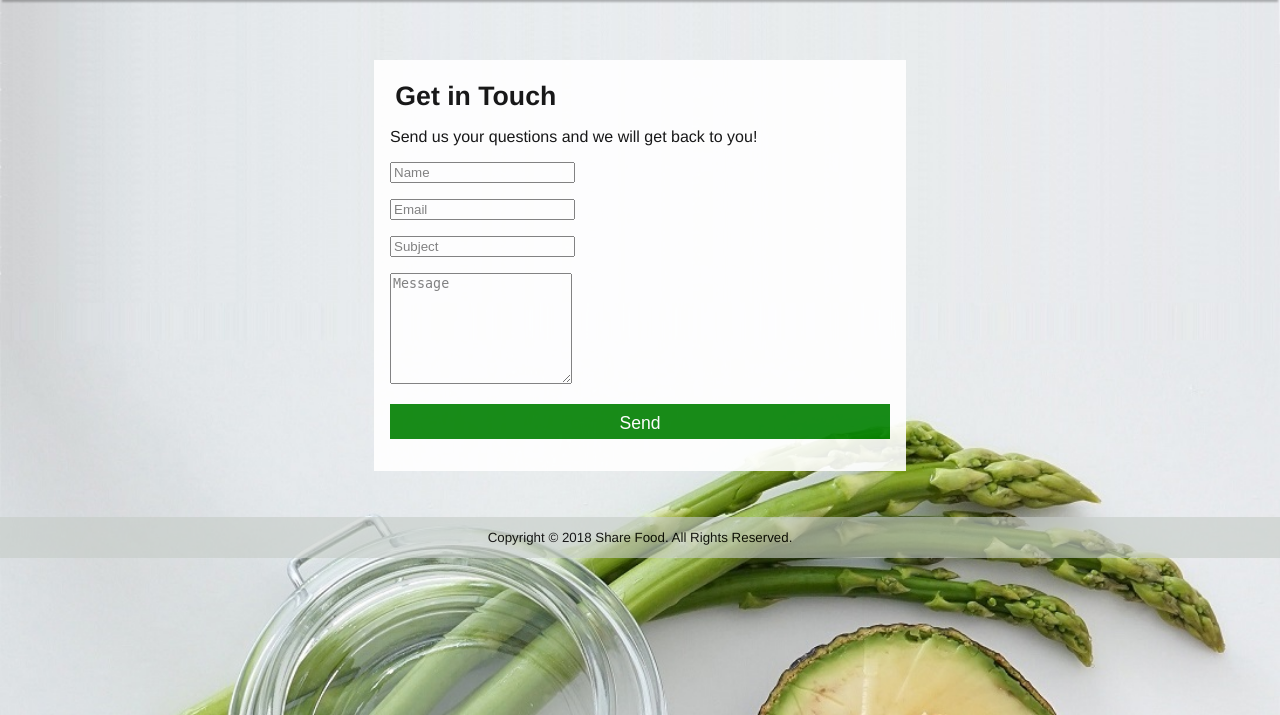
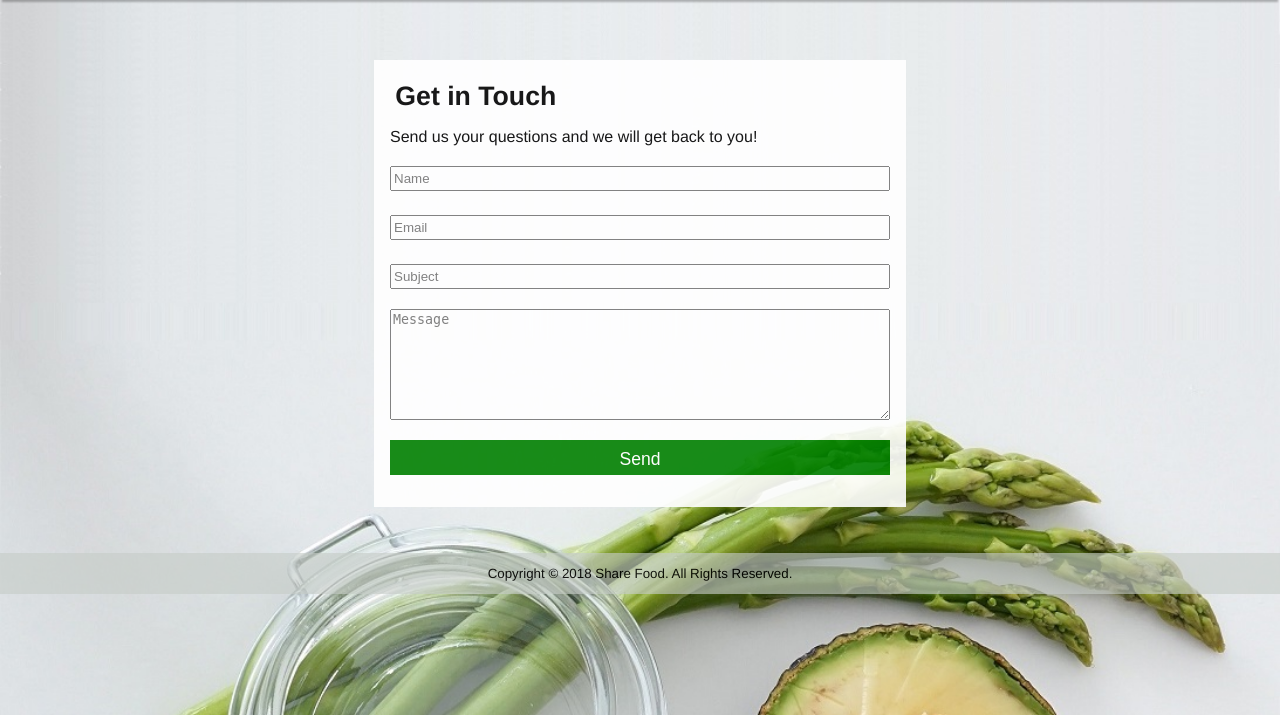
Before and after one commit to A01037479/2910-project, a PHP site: page /contact.php in a window 1280 px wide. Shown: the part 72-787 px from the top of the page. Run offline with PHP 8.4, Linux system fonts and the light colour scheme; some libraries are stand-ins or nearby versions; some web fonts are replaced.

Commit message:
fixed contact form styling issue

```diff
--- a/Sharefood/contact.php
+++ b/Sharefood/contact.php
@@ -9,7 +9,7 @@ require_once('view/top.php');
     <p class="list_title">Get in Touch</p>
     <p>Send us your questions and we will get back to you!</p>
 
-    <p><input type="text" name="name" id="contact-name" placeholder="Name" required="required"></p>
+    <p><input class="textarea" type="text" name="name" id="contact-name" placeholder="Name" required="required"></p>
     <p><input type="email" name="email" placeholder="Email"
     required="required"></p>
     <p><input type="text" name="subject" placeholder="Subject"></p>
--- a/Sharefood/info.php
+++ b/Sharefood/info.php
@@ -23,13 +23,13 @@ require_once('view/top.php');
           box-sizing: border-box;
         }
 
-        html {
+        /* html { */
           /*lol*/
-          background-image: url("img/darren.jpg");
+          /* background-image: url("img/darren.jpg");
           background-size: 100% auto;
           background-position: top center;
           background-attachment: fixed;
-        }
+        } */
 
         /* body {
           height: 100%;
--- a/Sharefood/style/style.css
+++ b/Sharefood/style/style.css
@@ -189,15 +189,16 @@ progress[value]::-webkit-progress-bar {
   text-align: left;
 }
 
-/* this is fucking me up */
-/* form input, form textarea {
+/* this shouldn't be necessary if we don't share style sheets */
+form > p > input, form > p > textarea {
   width: 100%;
   box-sizing: border-box;
 }
-input {
+form > p > input {
   height: 25px;
   margin: 0.3em 0;
-} */
+}
+
 #photoupload {
   width: 30px;
   display: block;
```
